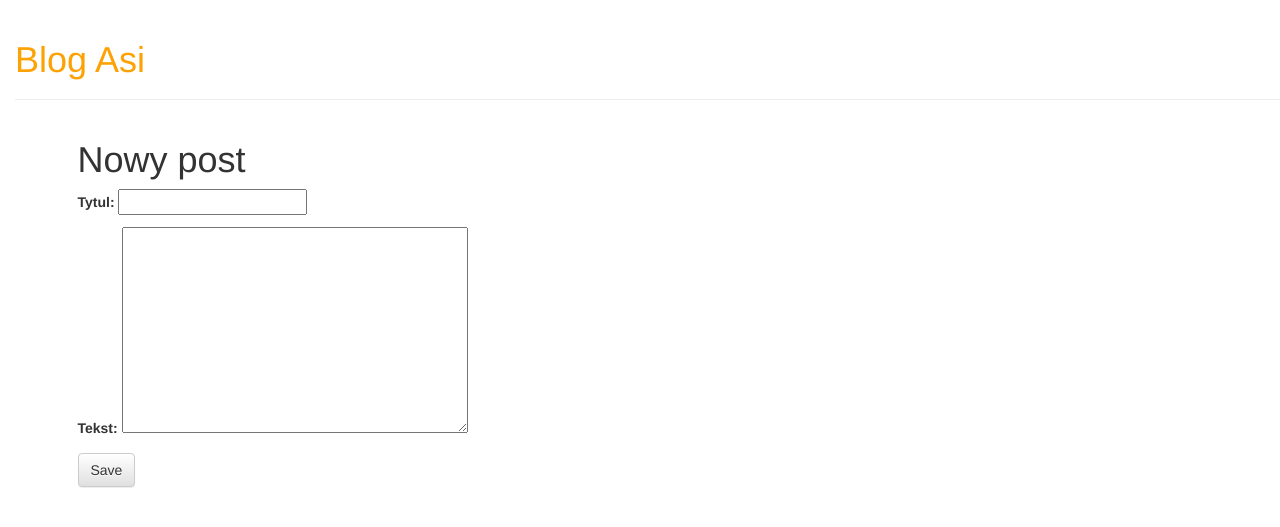
After one commit to grabekt/Asia, a Django app: page /post/new/ in a window 1280 px wide. The commit adds this page. Shown: the top 527 px of the page. Run offline with Django 3.2, Linux system fonts and the light colour scheme; some libraries are stand-ins or nearby versions.

Commit message:
Dodany fomularz nowego postu i edycja postu

```diff
--- /dev/null
+++ b/mysite/blog/forms.py
@@ -0,0 +1,9 @@
+from django import forms
+from .models import Post
+
+class PostForm(forms.ModelForm):
+
+
+	class Meta:
+		model = Post
+		fields = ('tytul', 'tekst',)
--- a/mysite/blog/templates/blog/base.html
+++ b/mysite/blog/templates/blog/base.html
@@ -9,6 +9,10 @@
     </head>
     <body>
     <div class="page-header">
+
+        {% if user.is_authenticated %}
+    <a href="{% url 'post_new' %}" class="top-menu"><span class="glyphicon glyphicon-plus"></span></a>
+        {% endif %}
         <h1><a href="/">Blog Asi</a></h1>
     </div>
     <div class="content container">
--- a/mysite/blog/templates/blog/post_detail.html
+++ b/mysite/blog/templates/blog/post_detail.html
@@ -7,6 +7,9 @@
                 {{ post.publikowany }}
             </div>
         {% endif %}
+        {% if user.is_authenticated %}
+        <a class="btn btn-default" href="{% url 'post_edit' pk=post.pk %}"><span class="glyphicon glyphicon-pencil"></span></a>
+        {% endif %}
         <h1>{{ post.tytul }}</h1>
         <p>{{ post.tekst|linebreaksbr }}</p>
     </div>
--- /dev/null
+++ b/mysite/blog/templates/blog/post_edit.html
@@ -0,0 +1,9 @@
+{% extends 'blog/base.html' %}
+
+{% block content %}
+    <h1>Nowy post</h1>
+    <form method="POST" class="post-form">{% csrf_token %}
+        {{ form.as_p }}
+        <button type="submit" class="save btn btn-default">Save</button>
+    </form>
+{% endblock %}
--- a/mysite/blog/urls.py
+++ b/mysite/blog/urls.py
@@ -5,4 +5,6 @@ from . import views
 urlpatterns = [
 	url(r'^$', views.post_list, name='post_list'),
 	url(r'^post/(?P<pk>[0-9]+)/$', views.post_detail, name='post_detail'),
+	url(r'^post/new/$', views.post_new, name='post_new'),
+	url(r'^post/(?P<pk>[0-9]+)/edit/$', views.post_edit, name='post_edit'),
 ]
--- a/mysite/blog/views.py
+++ b/mysite/blog/views.py
@@ -1,11 +1,43 @@
 from django.shortcuts import render, get_object_or_404
 from django.utils import timezone
 from .models import Post
+from .forms import PostForm
+from django.shortcuts import redirect
 
 def post_list(request):
 	posts = Post.objects.all()
 	return render(request, 'blog/post_list.html', {'posts': posts})
 
+
 def post_detail(request, pk):
 	post = get_object_or_404(Post, pk=pk)
 	return render(request, 'blog/post_detail.html', {'post':post})
+
+
+def post_new(request):
+    if request.method == "POST":
+        form = PostForm(request.POST)
+        if form.is_valid():
+            post = form.save(commit=False)
+            post.autor = request.user
+            post.publikowany = timezone.now()
+            post.save()
+            return redirect('post_detail', pk=post.pk)
+    else:
+        form = PostForm()
+    return render(request, 'blog/post_edit.html', {'form': form})
+
+
+def post_edit(request, pk):
+    post = get_object_or_404(Post, pk=pk)
+    if request.method == "POST":
+        form = PostForm(request.POST, instance=post)
+        if form.is_valid():
+            post = form.save(commit=False)
+            post.author = request.user
+            post.published_date = timezone.now()
+            post.save()
+            return redirect('post_detail', pk=post.pk)
+    else:
+        form = PostForm(instance=post)
+    return render(request, 'blog/post_edit.html', {'form': form})
```
